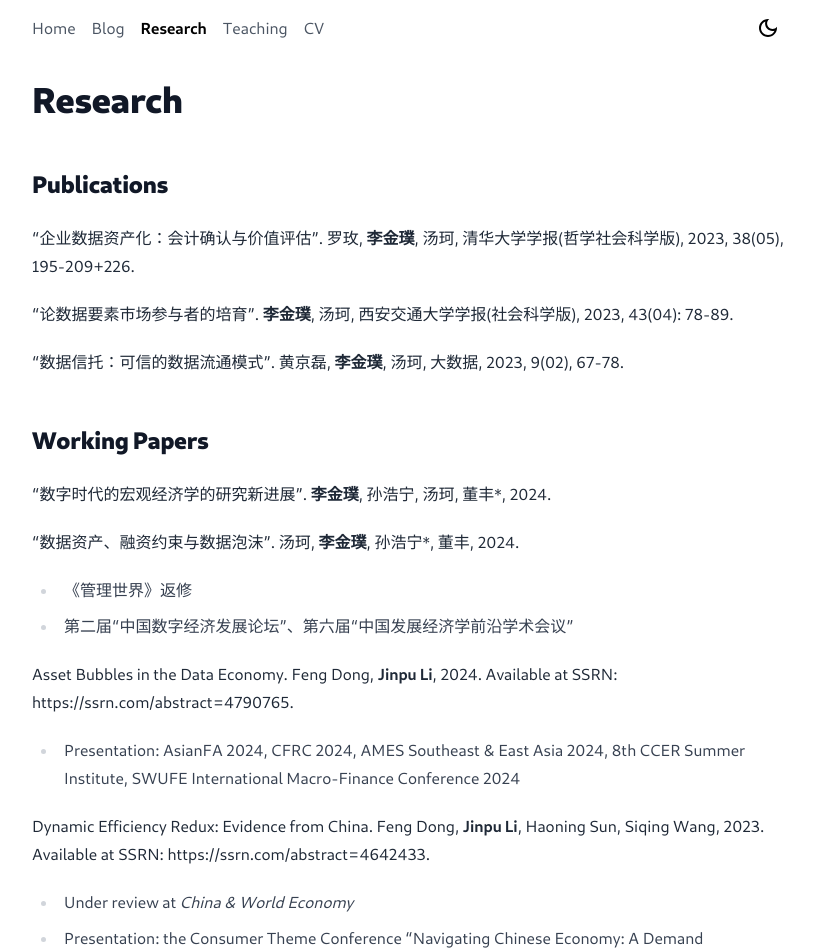
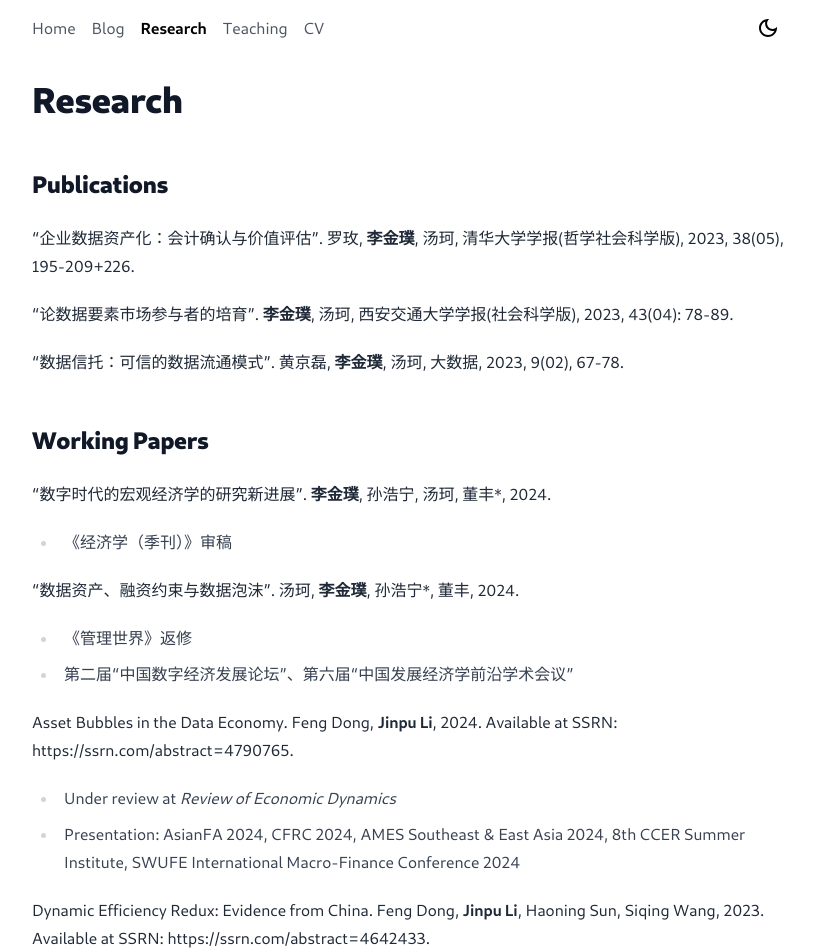
Before and after one commit to lijinpu/lijinpu.github.io, a Next.js app: page /research in a window 1280 px wide. Shown: the top 952 px of the page, without its empty margins (232-1046 px from the left). Built offline with nearby package versions, Linux system fonts and the light colour scheme.

Commit message:
auto update

```diff
--- a/pages/research.tsx
+++ b/pages/research.tsx
@@ -34,6 +34,9 @@ export default function Research() {
         <p>
         “数字时代的宏观经济学的研究新进展”. <b>李金璞</b>, 孙浩宁, 汤珂, 董丰*, 2024.
         </p>
+        <ul>
+            <li>《经济学（季刊）》审稿</li>
+        </ul>
 
         <p>
         “数据资产、融资约束与数据泡沫”. 汤珂, <b>李金璞</b>, 孙浩宁*, 董丰, 2024.
@@ -47,6 +50,7 @@ export default function Research() {
         Asset Bubbles in the Data Economy. Feng Dong, <b>Jinpu Li</b>, 2024. Available at SSRN: https://ssrn.com/abstract=4790765.
         </p>
         <ul>
+            <li>Under review at<i> Review of Economic Dynamics</i></li>
             <li>Presentation: AsianFA 2024, CFRC 2024, AMES Southeast & East Asia 2024, 8th CCER Summer Institute, SWUFE International Macro-Finance Conference 2024</li>
         </ul>
 
```
